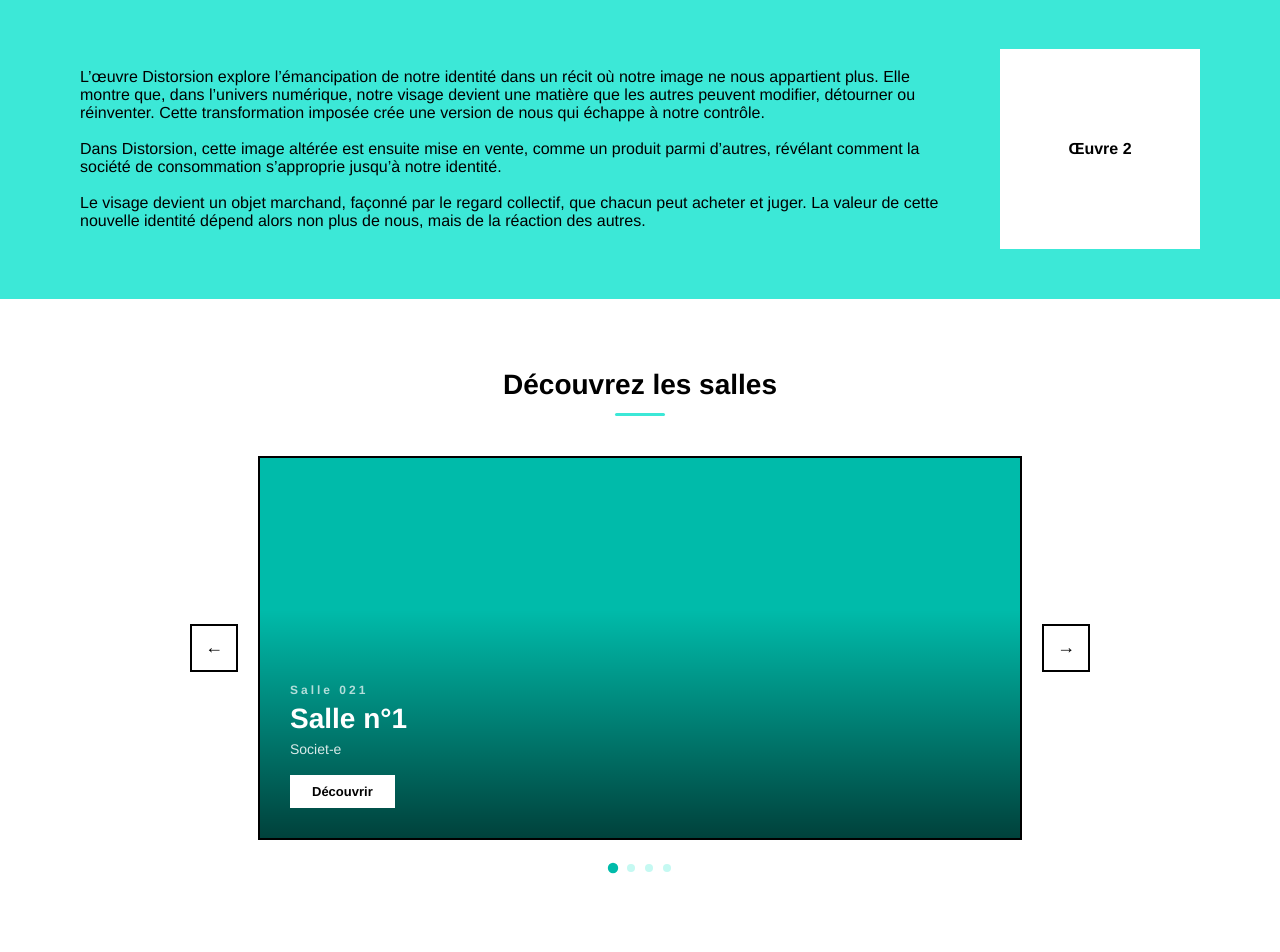
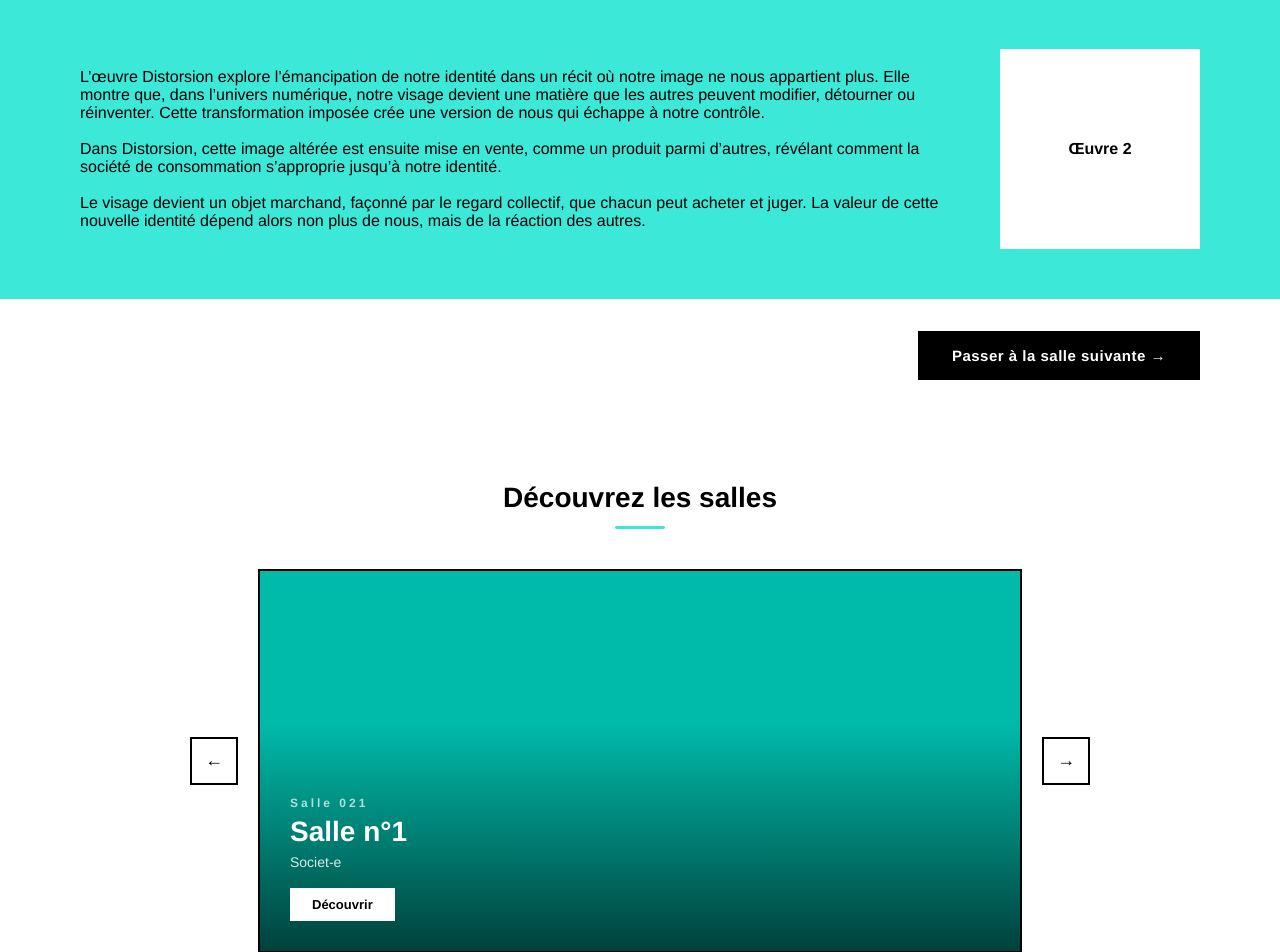
Before and after one commit to gaspard-psq/sae203, a PHP site: page /php/salle1.php in a window 1280 px wide. Shown: the part 728-1680 px from the top of the page. Run offline with PHP 8.4, Linux system fonts and the light colour scheme.

Commit message:
.............................................

```diff
--- a/css/style-salle.css
+++ b/css/style-salle.css
@@ -39,7 +39,37 @@
     border-radius: 0;
 }
 
+/* ==========================================================================
+   NAVIGATION SALLE SUIVANTE
+   ========================================================================== */
+.salle-nav-next {
+    display: flex;
+    justify-content: flex-end;
+    padding: 32px 80px;
+    background-color: #ffffff;
+}
+
+.btn-salle-nav {
+    display: inline-block;
+    background-color: #000000;
+    color: #ffffff;
+    border: 2px solid #000000;
+    padding: 14px 32px;
+    font-size: 15px;
+    font-weight: 700;
+    text-decoration: none;
+    letter-spacing: 0.5px;
+    transition: background-color 0.2s ease, color 0.2s ease;
+}
+
+.btn-salle-nav:hover {
+    background-color: var(--cyan-dark);
+    border-color: var(--cyan-dark);
+    color: #ffffff;
+}
+
 @media (max-width: 600px) {
     .work-item { flex-direction: column !important; padding: 30px 20px; gap: 20px; }
     .work-img-placeholder { width: 100%; min-width: unset; height: 160px; }
+    .salle-nav-next { padding: 24px 20px; justify-content: center; }
 }
--- a/php/contact.php
+++ b/php/contact.php
@@ -54,7 +54,7 @@
                 <p class="contact-name">François Piranda</p>
                 <div class="contact-divider"></div>
                 <p class="contact-label">Contact</p>
-                <a href="tel:+330000000000" class="contact-phone">+33 0000000000</a>
+                <a href="mailto:francois.piranda@univ-smb.fr" class="contact-phone">francois.piranda@univ-smb.fr</a>
             </div>
         </aside>
 
--- a/php/reservation.php
+++ b/php/reservation.php
@@ -165,7 +165,7 @@ include('header.php');
                 </div>
                 <div class="input-group">
                     <label for="email">Adresse e-mail <span class="red-dot">*</span></label>
-                    <input type="email" id="email" name="email" placeholder="lucas.dupont@etu.univ-smb.fr" required>
+                    <input type="email" id="email" name="email" placeholder="lucas.dupont@gmail.com" required>
                 </div>
             </div>
 
--- a/php/salle1.php
+++ b/php/salle1.php
@@ -20,6 +20,10 @@
     </div>
 </div>
 
+<div class="salle-nav-next">
+    <a href="salle2.php" class="btn-salle-nav">Passer à la salle suivante →</a>
+</div>
+
 <?php include('carousel_salles.php'); ?>
 
 <?php include('footer.php'); ?>
--- a/php/salle2.php
+++ b/php/salle2.php
@@ -26,6 +26,10 @@
     </div>
 </div>
 
+<div class="salle-nav-next">
+    <a href="salle3.php" class="btn-salle-nav">Passer à la salle suivante →</a>
+</div>
+
 <?php include('carousel_salles.php'); ?>
 
 <?php include('footer.php'); ?>
--- a/php/salle3.php
+++ b/php/salle3.php
@@ -29,6 +29,10 @@ En bout de course, l'image devient grave : pénibilité du travail, insalubrité
     </div>
 </div>
 
+<div class="salle-nav-next">
+    <a href="salle4.php" class="btn-salle-nav">Passer à la salle suivante →</a>
+</div>
+
 <?php include('carousel_salles.php'); ?>
 
 <?php include('footer.php'); ?>
--- a/php/salle4.php
+++ b/php/salle4.php
@@ -60,6 +60,10 @@ Cela symbolise la manière dont chaque camp d’un conflit possède une vision p
     </div>
 </div>
 
+<div class="salle-nav-next">
+    <a href="exposition.php" class="btn-salle-nav">← Retour à l'exposition</a>
+</div>
+
 <?php include('carousel_salles.php'); ?>
 
 <?php include('footer.php'); ?>
```
